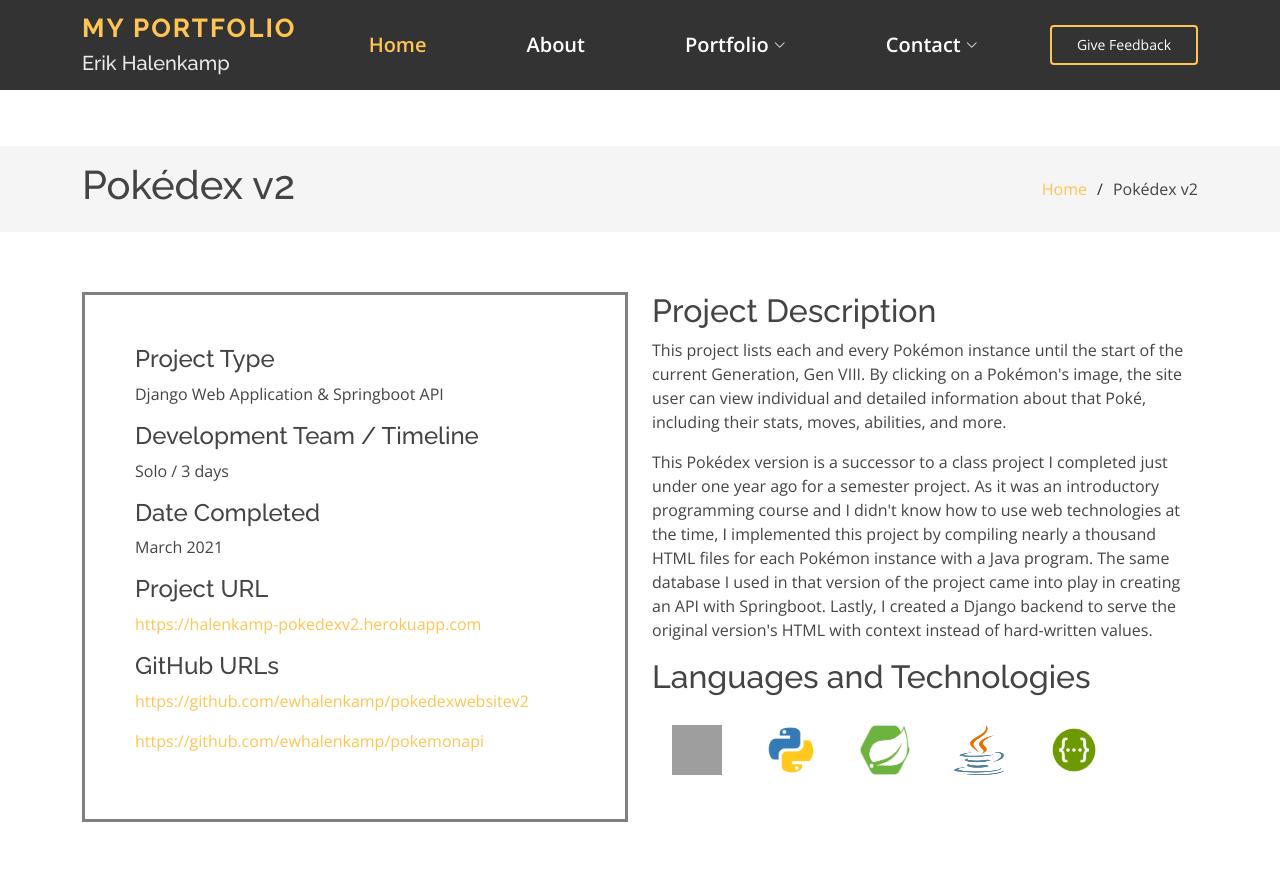
After one commit to ewhalenkamp/portfolio, a Django app: template portfolio/templates/portfolio/project-3.html in a window 1280 px wide. The commit adds this page. Run offline with Django 3.2, Linux system fonts and the light colour scheme; the template is opened without the code that fills it, so the values that code supplies are empty; some libraries are stand-ins or nearby versions; grey boxes are pictures that could not be loaded.

Commit message:
implementing project 3 and updating project 4

```diff
--- /dev/null
+++ b/portfolio/templates/portfolio/project-3.html
@@ -0,0 +1,96 @@
+{% extends 'portfolio/base.html' %}
+{% load static %}
+{% block content %}
+<main id="main">
+
+    <script>
+        document.getElementById("header").classList.add("header-inner-pages");
+        document.getElementById("homebutton").href = '/'
+        document.getElementById("aboutbutton").href = '/#about'
+    </script>
+
+    <!-- ======= Breadcrumbs ======= -->
+    <div class="project-1">
+        <br>
+        <br>
+        <br>
+        <section class=" breadcrumbs">
+
+            <div class="container">
+
+                <div class="d-flex justify-content-between align-items-center">
+                    <h1>Pok&eacute;dex v2</h1>
+                    <ol>
+                        <li><a href="/">Home</a></li>
+                        <li>Pok&eacute;dex v2</li>
+                    </ol>
+                </div>
+
+            </div>
+        </section><!-- End Breadcrumbs -->
+
+        <section class="inner-page">
+            <div class="container" data-aos="fade-up">
+
+                <div class="row">
+
+                    <div class="col-lg-6 order-lg-1 order-2" data-aos="fade-up" data-aos-delay="100">
+
+
+                        <div class="icon-box" style="padding:50px; border:3px solid gray;">
+                            <h4>Project Type</h4>
+                            <p>Django Web Application & Springboot API</p>
+                            <h4>Development Team / Timeline</h4>
+                            <p>Solo / 3 days</p>
+                            <h4>Date Completed</h4>
+                            <p>March 2021</p>
+                            <h4>Project URL</h4>
+                            <p><a href="https://halenkamp-pokedexv2.herokuapp.com/" target="_blank"
+                                    rel="noopener noreferrer">https://halenkamp-pokedexv2.herokuapp.com</a></p>
+                            <h4>GitHub URLs</h4>
+                            <p><a href="https://github.com/ewhalenkamp/pokedexwebsitev2" target="_blank"
+                                    rel="noopener noreferrer">https://github.com/ewhalenkamp/pokedexwebsitev2</a></p>
+                            <p><a href="https://github.com/ewhalenkamp/pokemonapi" target="_blank"
+                                    rel="noopener noreferrer">https://github.com/ewhalenkamp/pokemonapi</a></p>
+                        </div>
+                    </div>
+                    <div class="col-lg-6 pt-4 pt-lg-0 order-lg-2 order-1 content" data-aos="fade-up"
+                        data-aos-delay="100">
+                        <h2>Project Description</h2>
+                        <p>This project lists each and every Pok&eacute;mon instance until the start of the current
+                            Generation, Gen VIII. By clicking on a
+                            Pok&eacute;mon's image, the site user can view individual and detailed information about
+                            that Pok&eacute;, including their stats,
+                            moves, abilities, and more.
+                        </p>
+                        <p>This Pok&eacute;dex version is a successor to a class project I completed just under one year
+                            ago for a semester project.
+                            As it was an introductory programming course and I didn't know how to use web technologies
+                            at the time, I implemented this
+                            project by compiling nearly a thousand HTML files for each Pok&eacute;mon instance with a
+                            Java program. The same database I used
+                            in that version of the project came into play in creating an API with Springboot. Lastly, I
+                            created a Django backend to serve
+                            the original version's HTML with context instead of hard-written values.
+                        </p>
+                        <h2>Languages and Technologies</h2>
+                        <div class="minilogos">
+                            <img src="{% static '/img/icons/django.png' %}" alt="django" title="Django">
+                            <img src="{% static '/img/icons/python.png' %}" alt="python" title="Python">
+                            <img src="{% static '/img/icons/springboot.png' %}" alt="springboot" title="Springboot">
+                            <img src="{% static '/img/icons/java.png' %}" alt="java" title="Java">
+                            <img src="{% static 'img/icons/restapi.png' %}" alt="restapi" title="REST API">
+                        </div>
+                    </div>
+
+                </div>
+
+            </div>
+
+
+        </section>
+    </div>
+
+</main><!-- End #main -->
+
+{% endblock content %}
```
Also changed, not shown: portfolio/templates/portfolio/home.html (+14 -8 lines), portfolio/templates/portfolio/project-4.html (+16 -6 lines), portfolio/static/img/icons/java.png (added), portfolio/static/img/icons/springboot.png (added).
